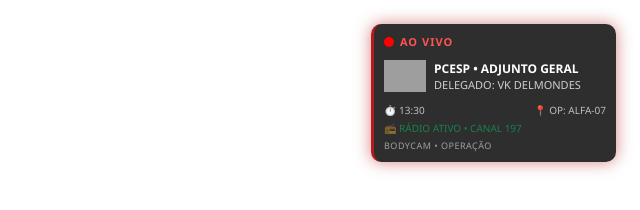
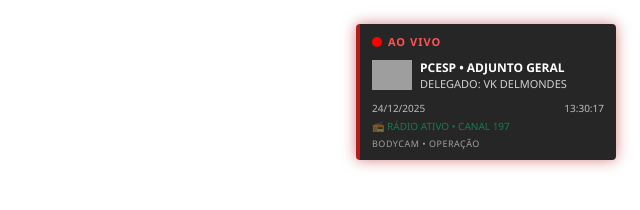
Before and after one commit to EmersonAraujodeFreitas/Bodycam, a plain HTML site: page index.html in a window 1280 px wide. Shown: the whole page, without its empty margins (640-1280 px from the left). Drawn offline with Linux system fonts and the light colour scheme; grey boxes are pictures that could not be loaded.

Commit message:
Add files via upload

```diff
--- a/index.html
+++ b/index.html
@@ -2,11 +2,11 @@
 <html lang="pt-BR">
 <head>
 <meta charset="UTF-8">
-<title>PCESP Live Overlay</title>
+<title>PCESP Bodycam Overlay</title>
 
 <style>
 :root {
-    --logo-size: 42px; /* AJUSTE O TAMANHO DA LOGO */
+    --logo-size: 40px;
 }
 
 * {
@@ -21,17 +21,17 @@ body {
     font-family: 'Segoe UI', Arial, sans-serif;
 }
 
-/* OVERLAY COMPACTO */
+/* OVERLAY RETANGULAR */
 .overlay {
     position: fixed;
     top: 24px;
     right: 24px;
-    width: 245px;
-    background: rgba(0, 0, 0, 0.82);
-    border-left: 3px solid #b71c1c;
-    border-radius: 10px;
-    padding: 10px;
-    box-shadow: 0 0 16px rgba(183, 28, 28, 0.55);
+    width: 260px;
+    background: rgba(0, 0, 0, 0.85);
+    border-left: 4px solid #b71c1c;
+    border-radius: 4px; /* MAIS RETANGULAR */
+    padding: 10px 12px;
+    box-shadow: 0 0 14px rgba(183, 28, 28, 0.55);
     z-index: 99999;
 }
 
@@ -91,10 +91,10 @@ body {
 
 .text .agent {
     font-size: 11px;
-    color: #cfcfcf;
+    color: #d0d0d0;
 }
 
-/* INFO */
+/* INFO (DATA + HORA) */
 .info {
     margin-top: 6px;
     display: flex;
@@ -132,7 +132,7 @@ body {
 
 <div class="overlay">
 
-    <!-- BOYCAM / LIVE -->
+    <!-- BOYCAM -->
     <div class="live">
         <div class="rec-dot"></div> AO VIVO
     </div>
@@ -149,10 +149,10 @@ body {
         </div>
     </div>
 
-    <!-- INFO -->
+    <!-- DATA E HORA -->
     <div class="info">
-        <div>⏱️ <span id="clock"></span></div>
-        <div>📍 OP: ALFA-07</div>
+        <div id="date"></div>
+        <div id="clock"></div>
     </div>
 
     <!-- RÁDIO -->
@@ -168,16 +168,22 @@ body {
 </div>
 
 <script>
-function updateClock() {
+function updateDateTime() {
+    const now = new Date();
+
     document.getElementById("clock").innerText =
-        new Date().toLocaleTimeString("pt-BR", {
+        now.toLocaleTimeString("pt-BR", {
             hour: '2-digit',
-            minute: '2-digit'
+            minute: '2-digit',
+            second: '2-digit'
         });
+
+    document.getElementById("date").innerText =
+        now.toLocaleDateString("pt-BR");
 }
 
-setInterval(updateClock, 1000);
-updateClock();
+setInterval(updateDateTime, 1000);
+updateDateTime();
 </script>
 
 </body>
```
